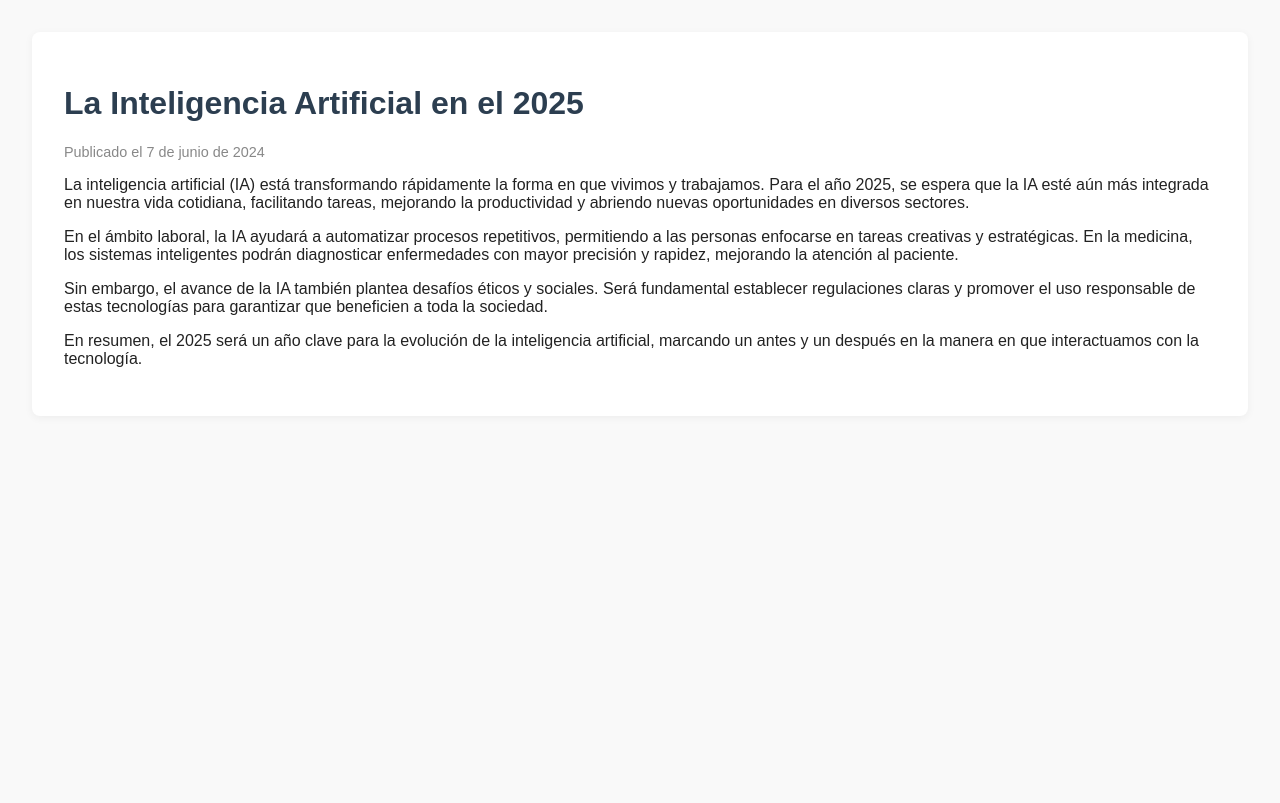
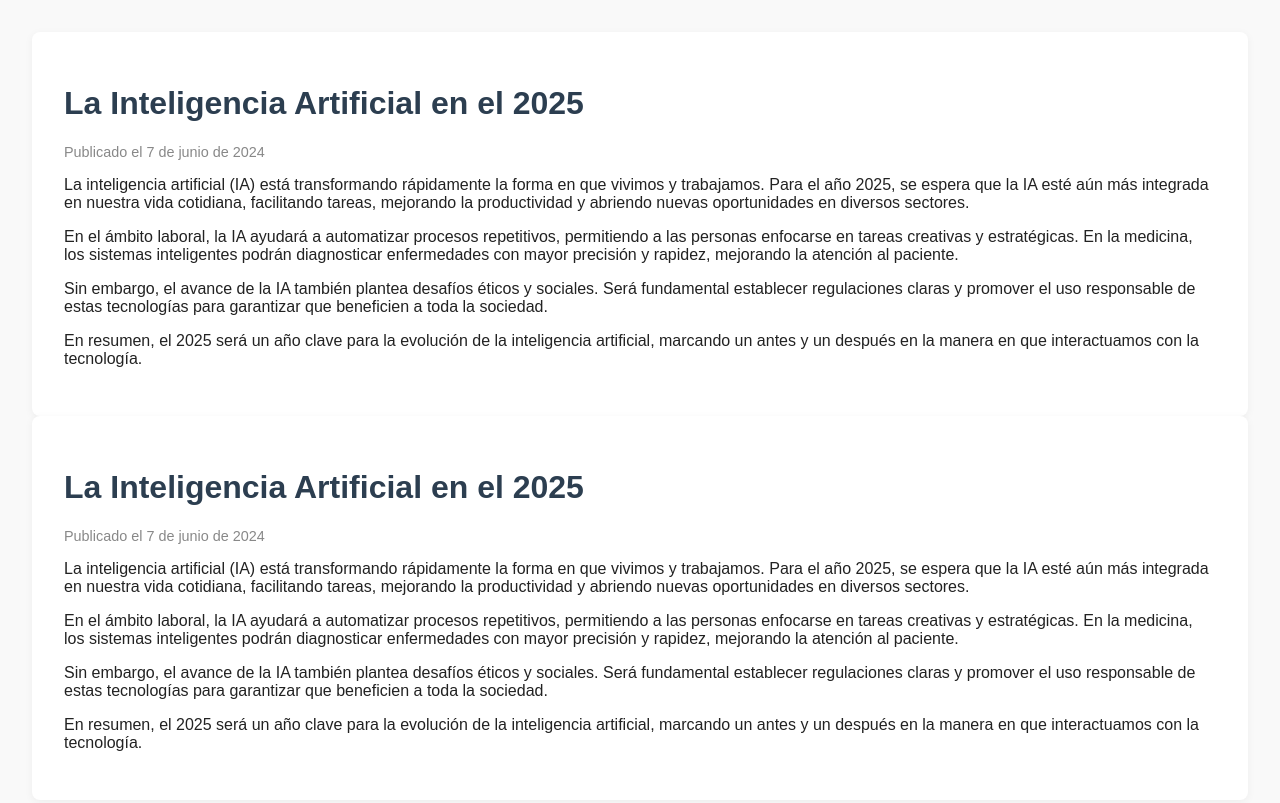
Before and after one commit to januz08/josefuentes.github.io, a plain HTML site: page blog.html in a window 1280 px wide. Drawn offline with Linux system fonts and the light colour scheme.

Commit message:
Update blog.html

```diff
--- a/blog.html
+++ b/blog.html
@@ -28,5 +28,24 @@
             En resumen, el 2025 será un año clave para la evolución de la inteligencia artificial, marcando un antes y un después en la manera en que interactuamos con la tecnología.
         </p>
     </div>
+
+
+
+    <div class="blog-post">
+        <h1>La Inteligencia Artificial en el 2025</h1>
+        <div class="date">Publicado el 7 de junio de 2024</div>
+        <p>
+            La inteligencia artificial (IA) está transformando rápidamente la forma en que vivimos y trabajamos. Para el año 2025, se espera que la IA esté aún más integrada en nuestra vida cotidiana, facilitando tareas, mejorando la productividad y abriendo nuevas oportunidades en diversos sectores.
+        </p>
+        <p>
+            En el ámbito laboral, la IA ayudará a automatizar procesos repetitivos, permitiendo a las personas enfocarse en tareas creativas y estratégicas. En la medicina, los sistemas inteligentes podrán diagnosticar enfermedades con mayor precisión y rapidez, mejorando la atención al paciente.
+        </p>
+        <p>
+            Sin embargo, el avance de la IA también plantea desafíos éticos y sociales. Será fundamental establecer regulaciones claras y promover el uso responsable de estas tecnologías para garantizar que beneficien a toda la sociedad.
+        </p>
+        <p>
+            En resumen, el 2025 será un año clave para la evolución de la inteligencia artificial, marcando un antes y un después en la manera en que interactuamos con la tecnología.
+        </p>
+    </div>
 </body>
 </html>
```
